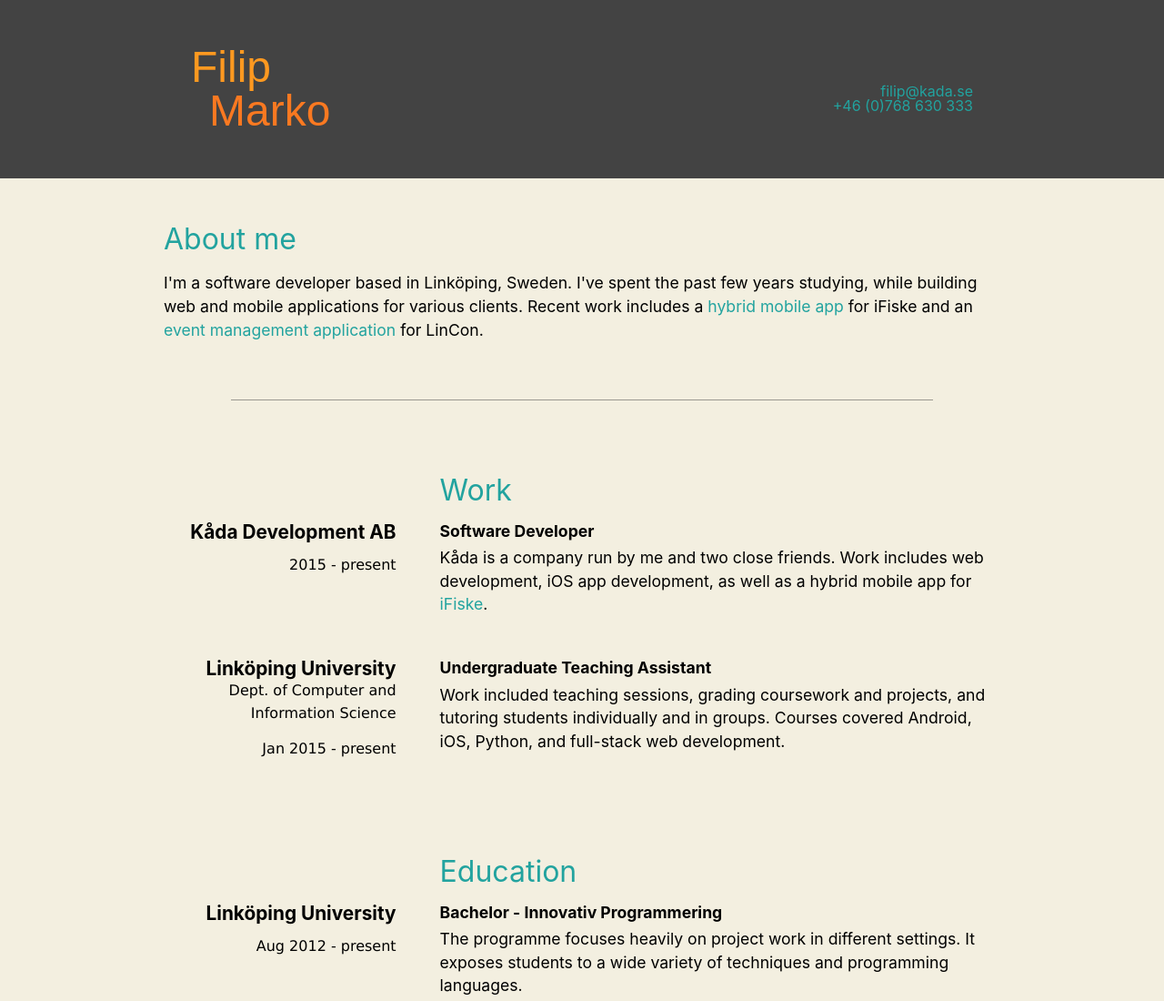
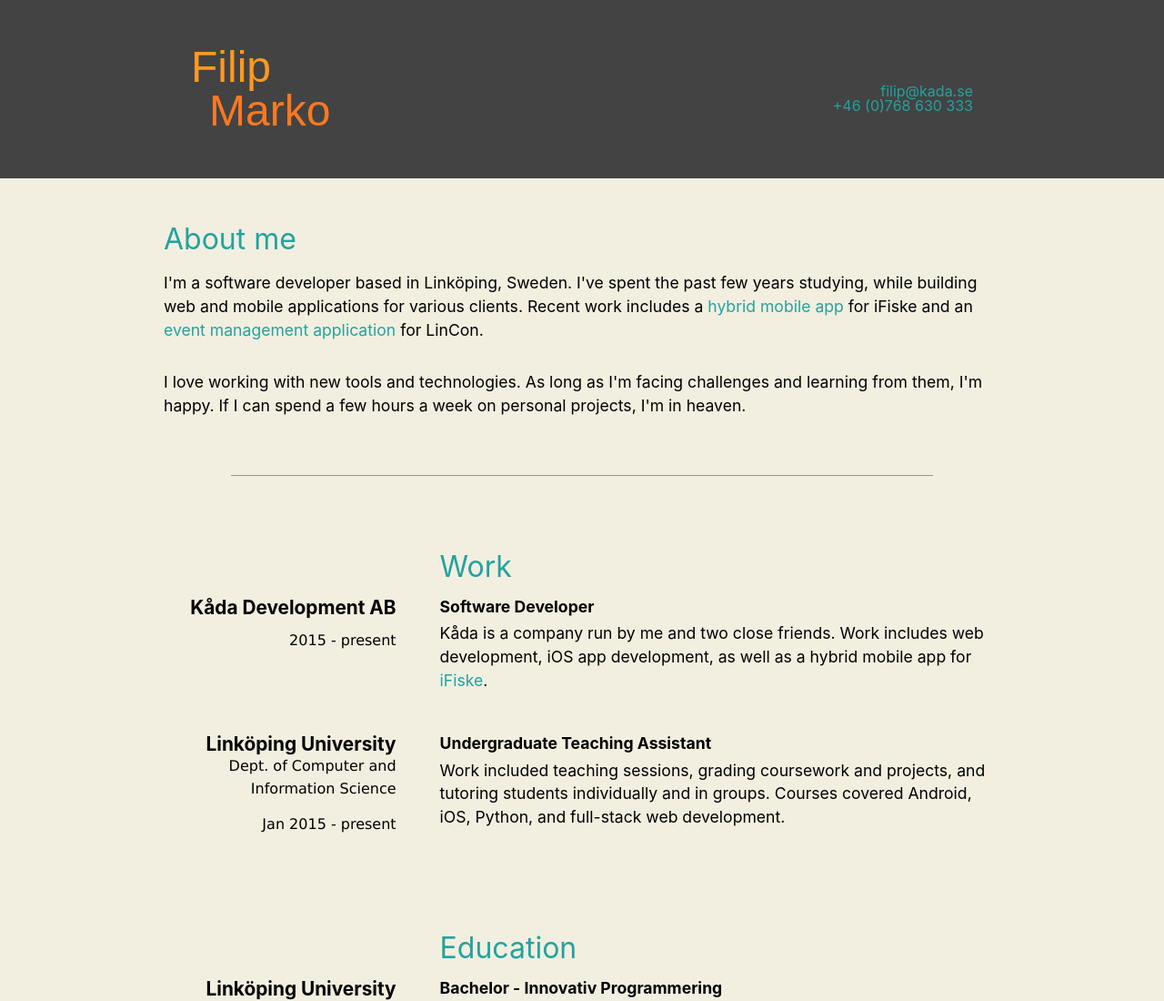
Before and after one commit to marko/marko.github.io, a plain HTML site: page index.html in a window 1280 px wide. Shown: the top 1100 px of the page at 91% size. Drawn offline with Linux system fonts and the light colour scheme.

Commit message:
Added text

```diff
--- a/index.html
+++ b/index.html
@@ -24,6 +24,7 @@
         <p>
           I'm a software developer based in Linköping, Sweden. I've spent the past few years studying, while building web and mobile applications for various clients. Recent work includes a <a href="https://www.github.com/ifiske/iFiske">hybrid mobile app</a> for iFiske and an <a href="https://app.lincon.se">event management application</a> for LinCon.
         </p>
+        <p>I love working with new tools and technologies. As long as I'm facing challenges and learning from them, I'm happy. If I can spend a few hours a week on personal projects, I'm in heaven.</p>
       </section>
       <hr>
       <section class="work">
```
